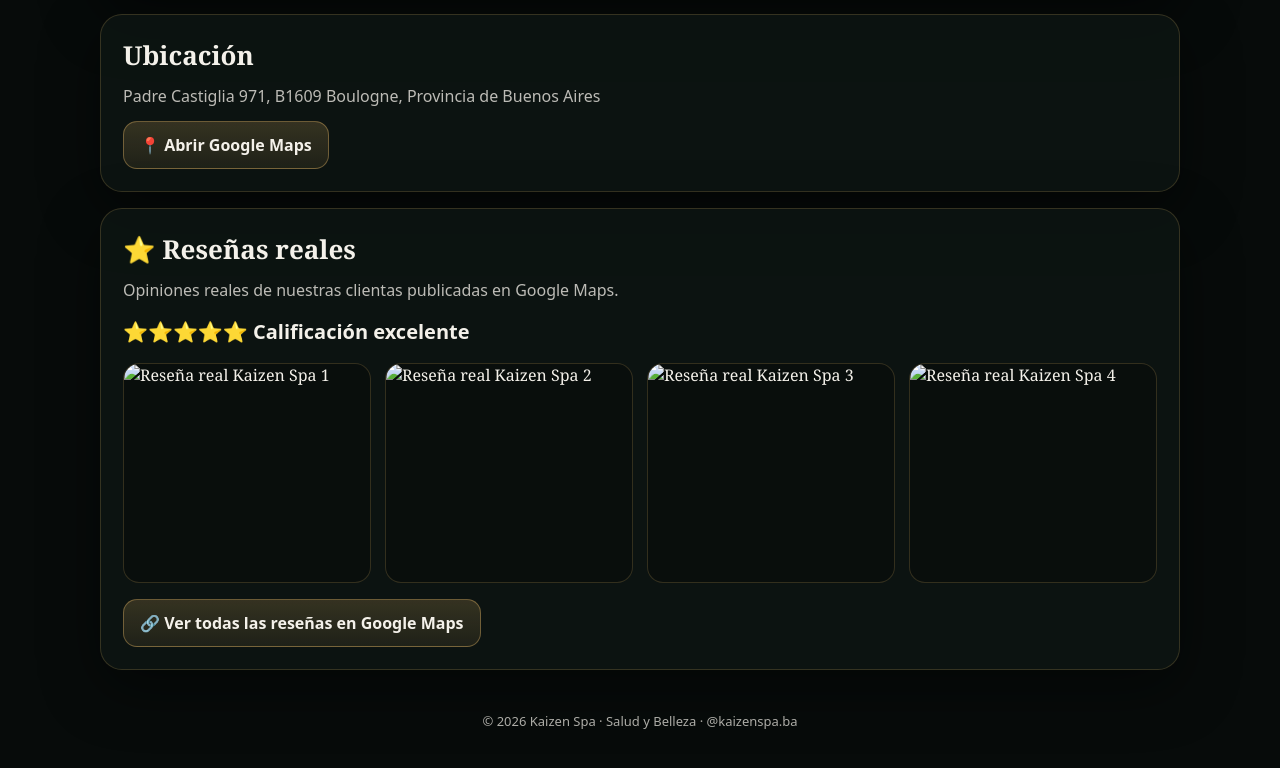
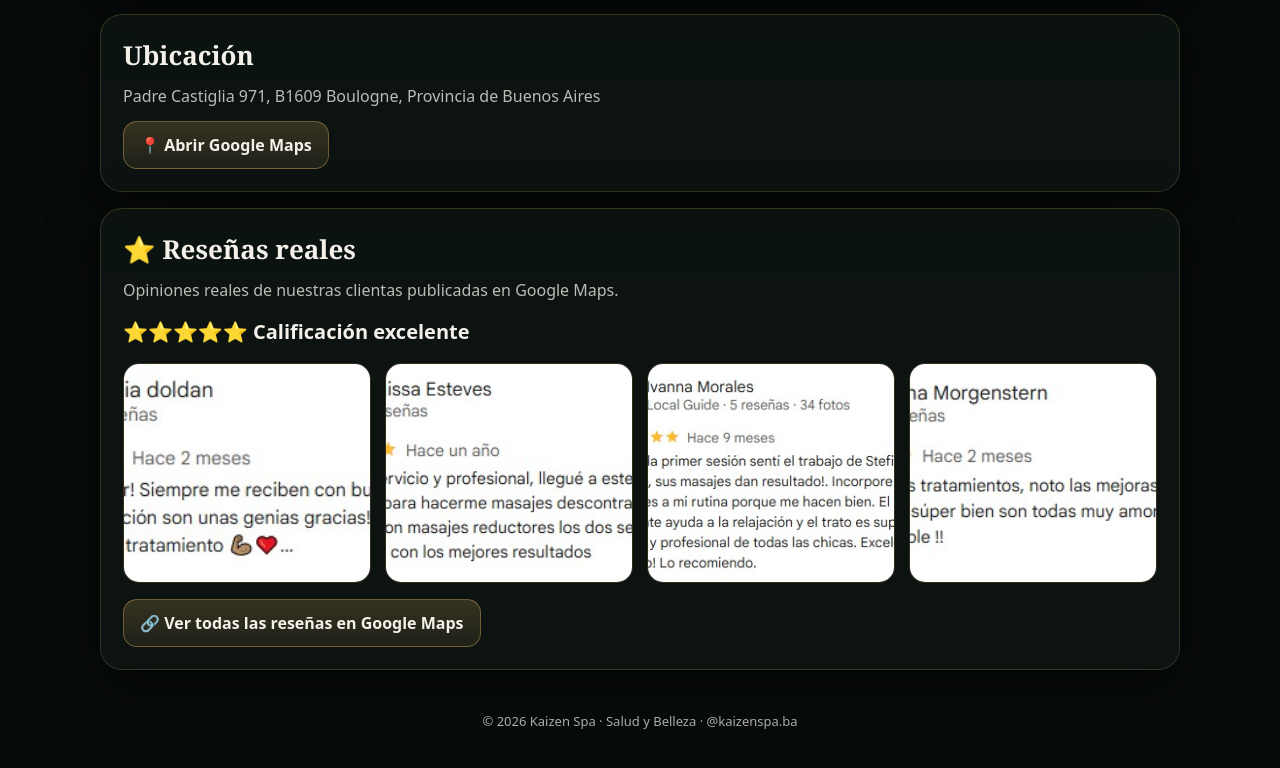
Before and after one commit to kaizenspa-ba/kaizenspa, a plain HTML site: page index.html in a window 1280 px wide. Shown: the part 2163-2931 px from the top of the page. Drawn offline with Linux system fonts and the light colour scheme.

Commit message:
index.html

```diff
--- a/index.html
+++ b/index.html
@@ -406,10 +406,10 @@ footer{
 
     <!-- 📸 IMÁGENES DE RESEÑAS -->
     <div class="gallery">
-      <img src="resena-1.jpeg" class="clickable-img" alt="Reseña real Kaizen Spa 1">
-      <img src="resena-2.jpeg" class="clickable-img" alt="Reseña real Kaizen Spa 2">
-      <img src="resena-3.jpeg" class="clickable-img" alt="Reseña real Kaizen Spa 3">
-      <img src="resena-4.jpeg" class="clickable-img" alt="Reseña real Kaizen Spa 4">
+      <img src="resena-1.jpg" class="clickable-img" alt="Reseña real Kaizen Spa 1">
+      <img src="resena-2.jpg" class="clickable-img" alt="Reseña real Kaizen Spa 2">
+      <img src="resena-3.jpg" class="clickable-img" alt="Reseña real Kaizen Spa 3">
+      <img src="resena-4.jpg" class="clickable-img" alt="Reseña real Kaizen Spa 4">
     </div>
 
     <div style="margin-top:16px">
```
